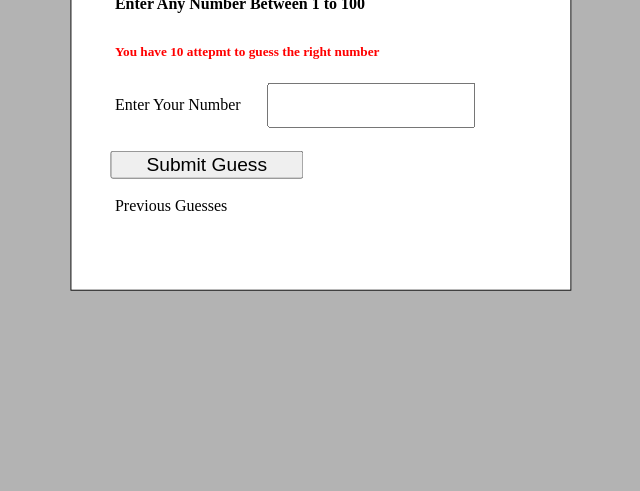
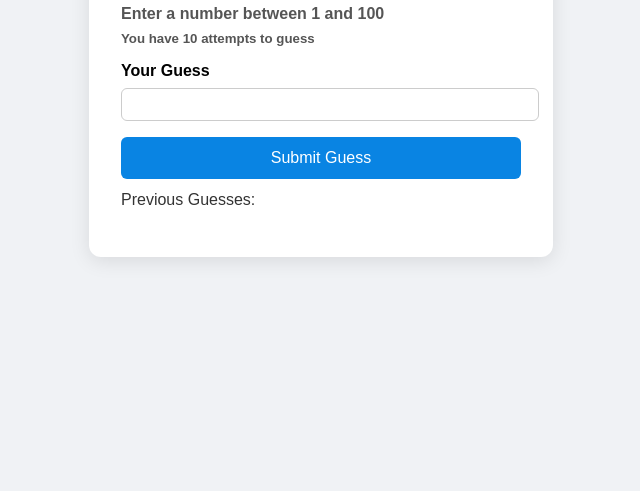
Before and after one commit to codingbent/Guess-It, a plain HTML site: page index.html in a window 1280 px wide. Shown: the part 309-800 px from the top of the page, without its empty margins (319-959 px from the left). Drawn offline with Linux system fonts and the light colour scheme.

Commit message:
index.html

```diff
--- a/index.html
+++ b/index.html
@@ -3,113 +3,148 @@
 <head>
   <meta charset="UTF-8">
   <meta name="viewport" content="width=device-width, initial-scale=1.0">
-    <title>Number Guess</title>
+  <title>Guess The Number</title>
+  <style>
+    body {
+      background-color: #f0f2f5;
+      font-family: Arial, sans-serif;
+      margin: 0;
+      padding: 0;
+      display: flex;
+      justify-content: center;
+      align-items: center;
+      height: 100vh;
+    }
+
+    .card {
+      background-color: #fff;
+      padding: 2rem;
+      border-radius: 12px;
+      box-shadow: 0 4px 20px rgba(0, 0, 0, 0.1);
+      width: 90%;
+      max-width: 400px;
+    }
+
+    h2 {
+      margin-top: 0;
+      color: #333;
+    }
+
+    h4, h5 {
+      margin: 0.5rem 0;
+      color: #555;
+    }
+
+    h5#guess1 {
+      color: #d63031;
+      display: none;
+    }
+
+    label {
+      display: block;
+      margin-top: 1rem;
+      margin-bottom: 0.5rem;
+      font-weight: bold;
+    }
+
+    input[type="text"] {
+      width: 100%;
+      padding: 0.5rem;
+      border: 1px solid #ccc;
+      border-radius: 6px;
+    }
+
+    button {
+      margin-top: 1rem;
+      width: 100%;
+      padding: 0.75rem;
+      background-color: #0984e3;
+      color: white;
+      border: none;
+      border-radius: 6px;
+      font-size: 1rem;
+      cursor: pointer;
+    }
+
+    button:hover {
+      background-color: #74b9ff;
+    }
+
+    p {
+      margin: 0.8rem 0;
+      color: #333;
+    }
+
+    #result {
+      font-weight: bold;
+      color: #2d3436;
+      margin-top: 1rem;
+    }
+  </style>
 </head>
 <body>
-    <form class="content">
-        <!-- HEADING -->
-        <h2>Guess The Number</h2>
-        <h4>Enter Any Number Between 1 to 100</h4>
-        <h5>You have <span id="attempts"></span> attepmt to guess the right number</h5>
-        <h5 id="guess1">Entered number is <span id="guess"></span> than the random number</h5>
-        <!-- INPUT OF NUMBER -->
-        <label for="number">Enter Your Number</label>
-        <input id="number" name="number" type="text" class="btn"><br>
-        <!-- TO CHECK THE NUMBER -->
-        <button onclick="guessNum()" type="button" class="btn">Submit Guess</button>
-        <!-- TO PRINT ALL PREVIOUS NUMBER -->
-        <p>Previous Guesses <span id="previous"></span></p>
-        <!-- TO PRINT THE RESULT -->
+  <form class="card">
+    <h2>🎯 Guess The Number</h2>
+    <h4>Enter a number between 1 and 100</h4>
+    <h5>You have <span id="attempts"></span> attempts to guess</h5>
+    <h5 id="guess1">Entered number is <span id="guess"></span> than the correct one</h5>
+
+    <label for="number">Your Guess</label>
+    <input id="number" name="number" type="text">
+
+    <button onclick="guessNum()" type="button">Submit Guess</button>
+
+    <p>Previous Guesses: <span id="previous"></span></p>
     <p id="result"></p>
   </form>
-</body>
-<style>
-    body{
-        background-color: rgb(179, 179, 179);
-    }
-    .content{
-        position: absolute;
-        top: 50%;
-        left: 50%;
-        transform: translate(-50%,-50%);
-        border: 1px solid black;
-        padding: 2%;
-        background-color: rgb(255, 255, 255);
-        width: 35%;
-    }
-    h5,h4,h2,label,input,p{
-        margin: 1%;
-        padding: 3%;
-    }
-    h5{
-        color: red;
-    }
-    button{
-        margin-top: 4%;
-        margin-left: 3%;
-        width: 43%;
-        font-size: larger;
-    }
-    #guess1{
-        display: none;
-    }
-</style>
+
   <script>
-    var random=Math.floor(Math.random() *100 +1);//GENERATING A RANDOM NUMBER
-    var nums=[];//TO STORE ALL GUESSSED NUMBER
-    var i=0;//TO PRINT THE GUESSED NUMBER
-    var attemps=10-i;
-    document.getElementById("attempts").innerText=attemps;
+    var random = Math.floor(Math.random() * 100 + 1);
+    var nums = [];
+    var i = 0;
+    var attemps = 10 - i;
+    document.getElementById("attempts").innerText = attemps;
 
-
-    function guessNum(){
-        if(nums.length<=9){
-            console.log("lenght"+nums.length);
-            var num=parseInt(document.getElementById("number").value);//CONVERTING THE STRING TO INTEGER
-            if(num>100 || num<1){
-                alert('Enter a number from 1 to 100 ')
-            }
-            else if(isNaN(num)){
-                alert("Not a Number. Please enter a valid number")
-            }
-            else{
-                //IF NUMBER ENTERED IS SAME AS RANDOM NUMBER
-                if(num===random){
-                    document.getElementById("result").innerHTML="you guessed the right number  in "+(nums.length+1)+" attepmt, congratulations";
-                }
-                else{
-                    //TO PUSH THE NUMBER IN ARRAY
+    function guessNum() {
+      if (nums.length <= 9) {
+        var num = parseInt(document.getElementById("number").value);
+        if (num > 100 || num < 1) {
+          alert('Enter a number from 1 to 100');
+        } else if (isNaN(num)) {
+          alert("Not a Number. Please enter a valid number");
+        } else {
+          if (num === random) {
+            document.getElementById("result").innerHTML =
+              "✅ You guessed the right number in " + (nums.length + 1) + " attempts. Congratulations!";
+          } else {
             nums.push(num);
           }
-                //TO PRINT ALL THE NUMBERS ENTERED BY USER
-                for(k=i;k<nums.length;k++){
-                    document.getElementById('previous').innerHTML+=nums[k]+',';
+
+          document.getElementById('previous').innerHTML = nums.join(', ');
+          i++;
+          var attemps = 10 - i;
+          document.getElementById("attempts").innerText = attemps;
+
+          if (num > random) {
+            document.getElementById('guess').innerHTML = "higher";
+            document.getElementById('guess1').style.display = "block";
           }
-                i++;//TO PRINT GUESSED NUMBER
-                var attemps=10-i;
-                document.getElementById("attempts").innerText=attemps;
-
-                if(num>random){
-                    document.getElementById('guess').innerHTML="higher";
-                    document.getElementById('guess1').style.display="block";
-                }
-                if(num<random){
-                    document.getElementById('guess').innerHTML="lower";
-                    document.getElementById('guess1').style.display="block";
+          if (num < random) {
+            document.getElementById('guess').innerHTML = "lower";
+            document.getElementById('guess1').style.display = "block";
           }
         }
-        }
-        //IF YOU EXHAUSED YOUR LIVES
-        else{
+      } else {
         alert('You have entered 10 numbers');
-            document.getElementById("result").innerHTML="You were not able to guess the right number sorry.The number was "+random;
+        document.getElementById("result").innerHTML =
+          "❌ You couldn’t guess the number. It was " + random;
         disable();
       }
     }
-    //TO DISABLE SUBMIT BUTTON AFTER 10 ATTEMPTS
-    function disable(){
-        var btn =document.querySelector('.btn');
-        btn.disabled=true;
+
+    function disable() {
+      document.querySelector("button").disabled = true;
     }
   </script>
+</body>
 </html>
```
Lines whose indentation alone changed are shown as unchanged.
